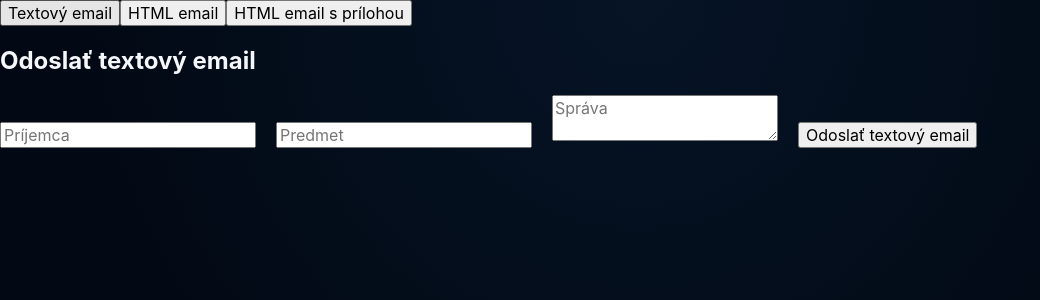
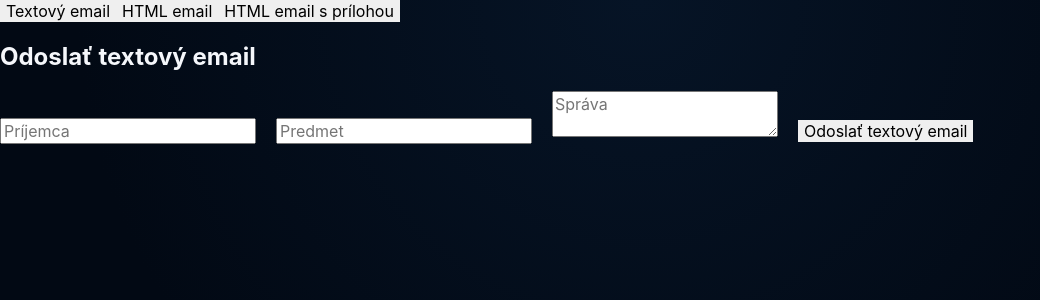
Before and after one commit to PatrikScerba/email-sender-lab, a React (Vite) app in the folder react-frontend/: page / in a window 1280 px wide. Shown: the top 300 px of the page, without its empty margins (0-1040 px from the left). Built offline with nearby package versions, Linux system fonts and the light colour scheme.

Commit message:
style(react-ui): rozdelenie globalnych stylov do samostatnej struktury

```diff
--- a/react-frontend/src/main.jsx
+++ b/react-frontend/src/main.jsx
@@ -1,6 +1,6 @@
 import { StrictMode } from "react";
 import { createRoot } from "react-dom/client";
-import "./index.css";
+import "./styles/index.css";
 import App from "./App.jsx";
 
 createRoot(document.getElementById("root")).render(
--- /dev/null
+++ b/react-frontend/src/styles/base.css
@@ -0,0 +1,30 @@
+html {
+  background-color: var(--color-background);
+}
+
+body {
+  font-family: Inter, Arial, Helvetica, sans-serif;
+  font-synthesis: none;
+  text-rendering: optimizeLegibility;
+  -webkit-font-smoothing: antialiased;
+  -moz-osx-font-smoothing: grayscale;
+
+  color: var(--color-text);
+
+  background:
+    radial-gradient(
+      circle at top,
+      var(--color-background-light) 0%,
+      var(--color-background) 55%
+    );
+}
+
+button,
+input,
+textarea {
+  font: inherit;
+}
+
+button {
+  cursor: pointer;
+}
--- /dev/null
+++ b/react-frontend/src/styles/index.css
@@ -0,0 +1,4 @@
+@import "./variables.css";
+@import "./reset.css";
+@import "./base.css";
+@import "./utilities.css";
--- /dev/null
+++ b/react-frontend/src/styles/reset.css
@@ -0,0 +1,31 @@
+*,
+*::before,
+*::after {
+  box-sizing: border-box;
+}
+
+html {
+  min-width: 320px;
+  min-height: 100%;
+}
+
+body {
+  margin: 0;
+  min-width: 320px;
+  min-height: 100vh;
+}
+
+button,
+input,
+textarea {
+  margin: 0;
+}
+
+button {
+  border: 0;
+}
+
+img {
+  display: block;
+  max-width: 100%;
+}
--- a/react-frontend/src/index.css
+++ b/react-frontend/src/styles/variables.css
@@ -1,18 +1,9 @@
 :root {
-  font-family: Inter, Arial, Helvetica, sans-serif;
-  color: #f5f7fb;
-  background-color: #020914;
-
-  font-synthesis: none;
-  text-rendering: optimizeLegibility;
-  -webkit-font-smoothing: antialiased;
-  -moz-osx-font-smoothing: grayscale;
-
   /* Farby pozadia */
   --color-background: #020914;
   --color-background-light: #061426;
 
-  /* Povrchy a karty */
+  /* Povrchy */
   --color-surface: #07182c;
   --color-surface-light: #0b213b;
 
@@ -20,7 +11,7 @@
   --color-border: #234566;
   --color-border-focus: #168dff;
 
-  /* Hlavná modrá farba */
+  /* Primárne farby */
   --color-primary: #078dff;
   --color-primary-light: #12b8ff;
   --color-primary-hover: #1ca5ff;
@@ -48,42 +39,3 @@
   /* Tiene */
   --shadow-card: 0 24px 60px rgba(0, 0, 0, 0.35);
 }
-
-* {
-  box-sizing: border-box;
-}
-
-html {
-  min-width: 320px;
-  min-height: 100%;
-}
-
-body {
-  margin: 0;
-  min-width: 320px;
-  min-height: 100vh;
-
-  background:
-    radial-gradient(
-      circle at top,
-      var(--color-background-light) 0%,
-      var(--color-background) 55%
-    );
-
-  color: var(--color-text);
-}
-
-button,
-input,
-textarea {
-  font: inherit;
-}
-
-button {
-  cursor: pointer;
-}
-
-img {
-  display: block;
-  max-width: 100%;
-}
```
Also changed, not shown: react-frontend/src/styles/utilities.css (added).
